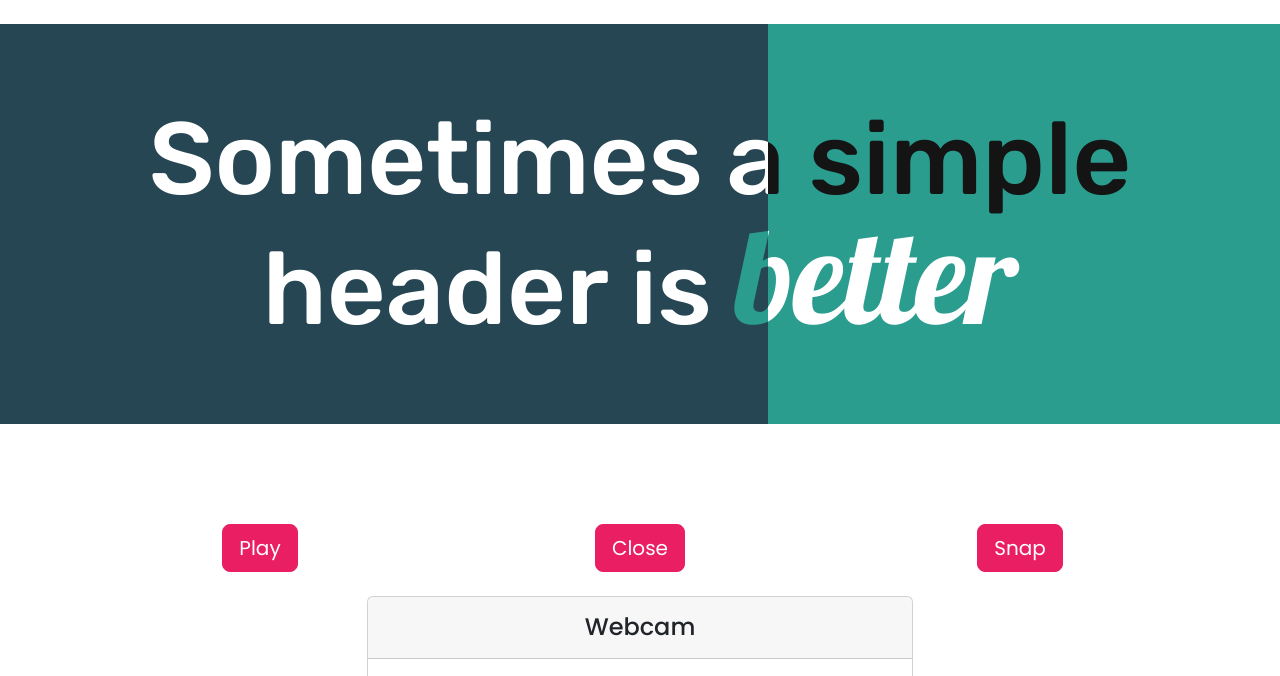
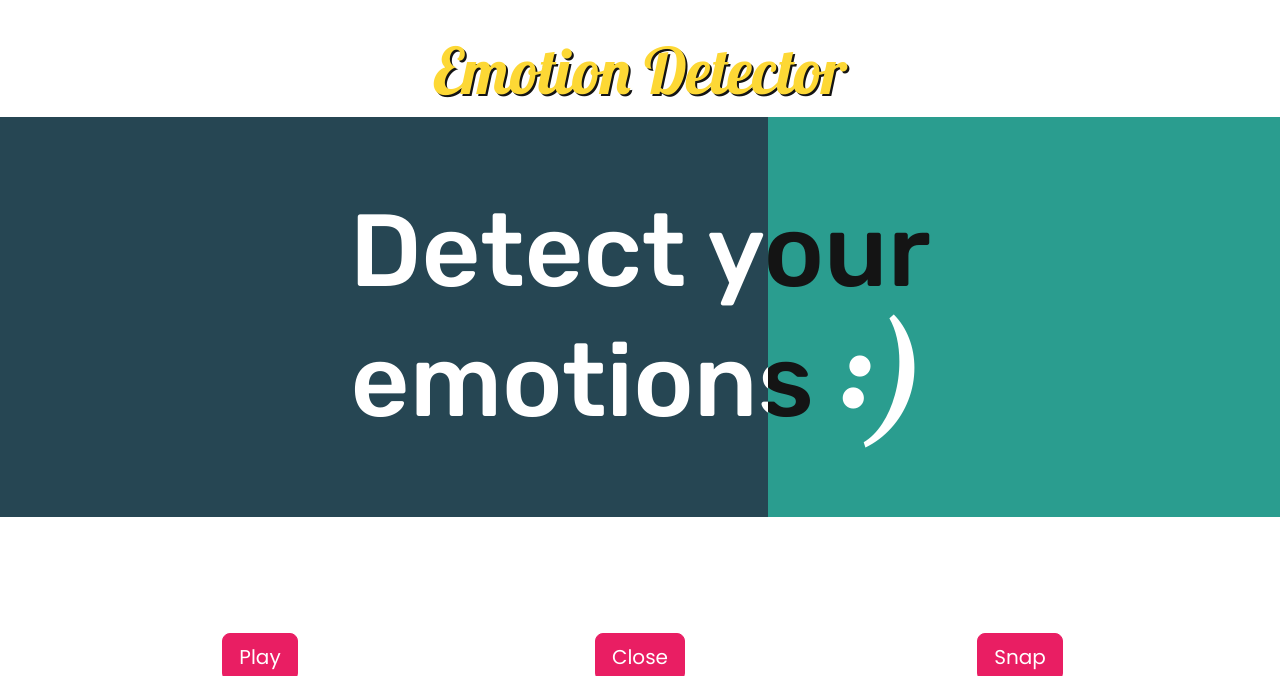
Before and after one commit to aryanace1/EmotionDetector, a Flask app: page / in a window 1280 px wide. Shown: the top 676 px of the page. Run offline with Flask 3, Linux system fonts and the light colour scheme.

Commit message:
Style h1

```diff
--- a/static/css/index.css
+++ b/static/css/index.css
@@ -22,9 +22,19 @@ body {
   font-family: "Poppins", sans-serif;
 }
 
+.Title {
+  font-family: "Lobster", cursive;
+  font-size: 4rem;
+  color: var(--yellow);
+  text-align: center;
+  margin-top: 2rem;
+  text-shadow: 2px 2px var(--dark);
+}
+
 /* SuperSlider */
 .SuperSlider {
   text-align: center;
+  margin-top: 0px;
 }
 
 .side {
--- a/templates/index.html
+++ b/templates/index.html
@@ -41,17 +41,18 @@
 
   <body>
     <!-- Headings -->
+    <h1 class="Title">Emotion Detector</h1>
     <div class="SuperSlider">
       <div id="left-side" class="side">
         <h1 class="title">
-          Sometimes a simple header is
-          <span class="fancy">better</span>
+          Detect your emotions
+          <span class="fancy">:(</span>
         </h1>
       </div>
       <div id="right-side" class="side">
         <h1 class="title">
-          Sometimes a simple header is
-          <span class="fancy">better</span>
+          Detect your emotions
+          <span class="fancy">:)</span>
         </h1>
       </div>
     </div>
```
